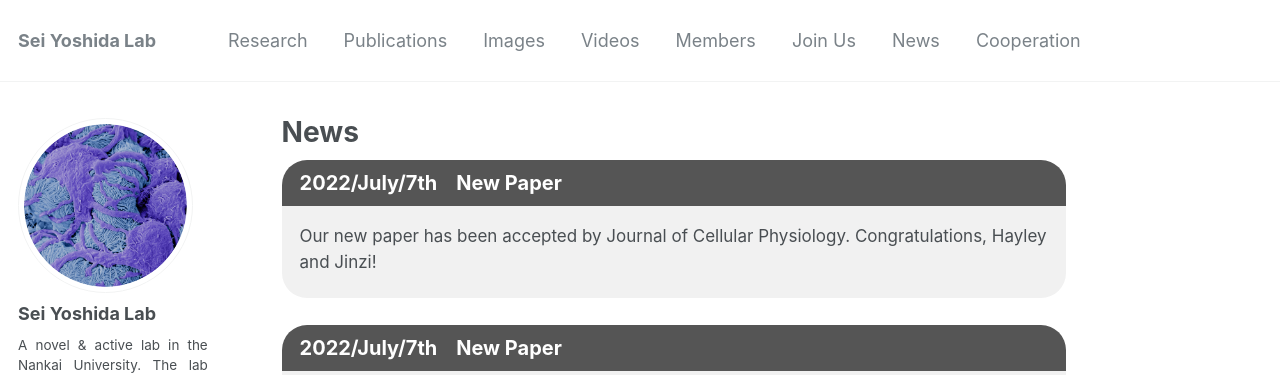
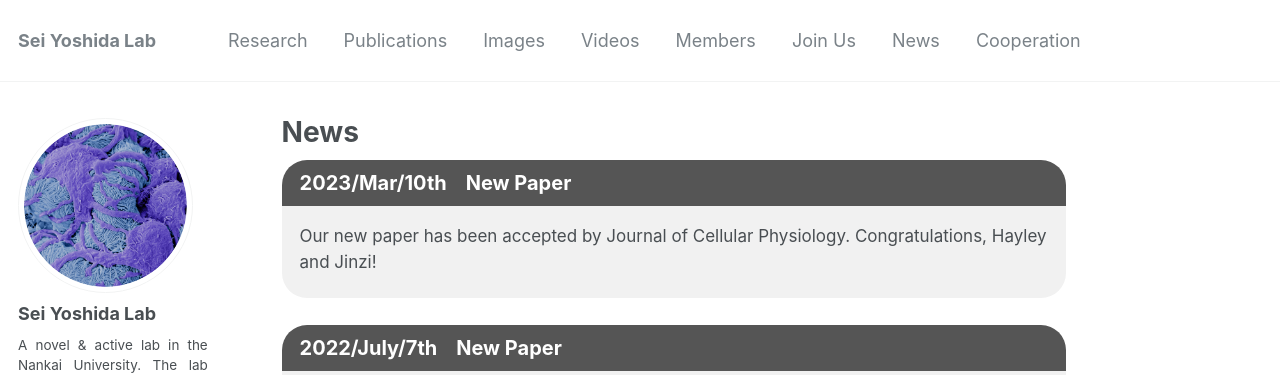
Before and after one commit to seiyoshida-lab/seiyoshida-lab.github.io, a Jekyll site: the page built from _pages/news.md, in a window 1280 px wide and 900 px high. Shown: the top 375 px of the window. Built offline with Jekyll 4.4.1, drawn with Linux system fonts in a browser that asks for light colours; some web fonts are replaced.

Commit message:
Update news.md

```diff
--- a/_pages/news.md
+++ b/_pages/news.md
@@ -34,7 +34,7 @@ author_profile: true
 </style>
 </head>
 <body>
-  <div class="li"><b>2022/July/7th &nbsp;&nbsp; New Paper</b></div>
+  <div class="li"><b>2023/Mar/10th &nbsp;&nbsp; New Paper</b></div>
 <div class="content">
   <p>Our new paper has been accepted by Journal of Cellular Physiology. Congratulations, Hayley and Jinzi! </p>
 </div>
```
